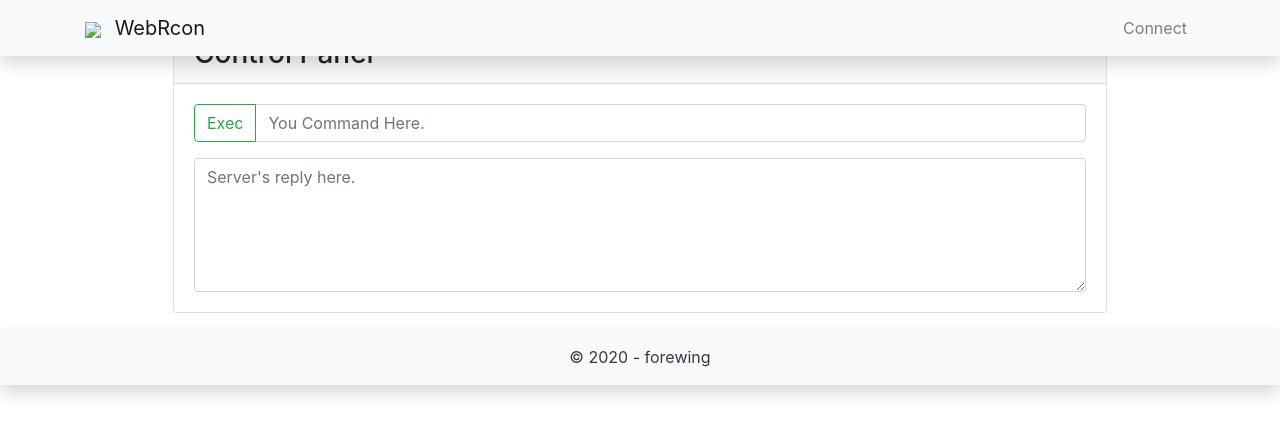
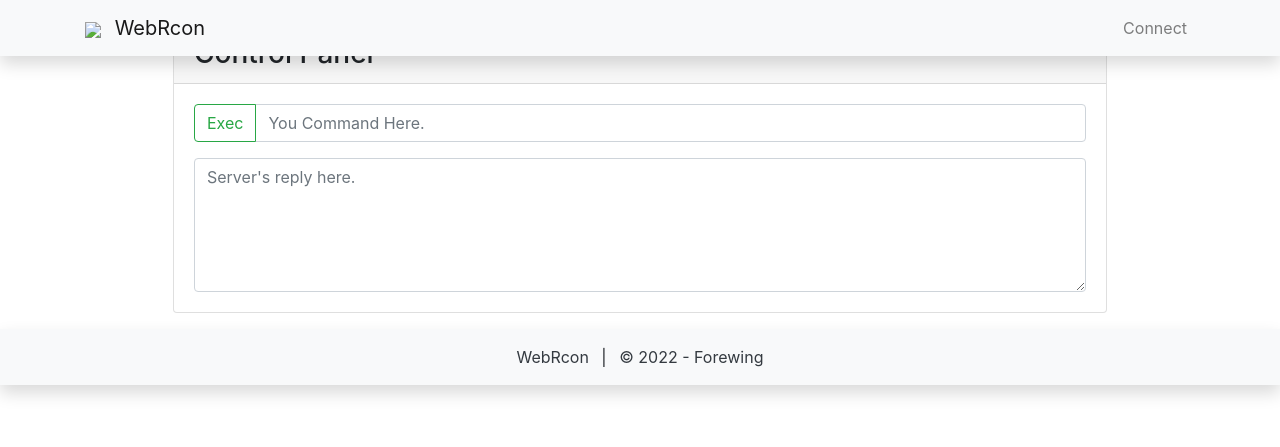
Before and after one commit to forewing/webrcon-server, a Python web app: template templates/index.html in a window 1280 px wide. Shown: the top 447 px of the page. Run offline with Jinja, Linux system fonts and the light colour scheme; the template is opened without the code that fills it, so the values that code supplies are empty; some libraries are stand-ins or nearby versions.

Commit message:
update footer

```diff
--- a/templates/index.html
+++ b/templates/index.html
@@ -79,8 +79,12 @@
 
         <footer class="footer bg-light shadow" style="padding: 1rem; text-align: center;">
             <div class="container mb-0">
-                <a href="https://github.com/forewing/webrcon-server" target="_blank" class="text-dark">&copy; 2020 -
-                    forewing</a>
+                <a href="https://github.com/forewing/webrcon-server" target="_blank" class="text-dark">WebRcon</a>
+                <span class="mx-2">|</span>
+                <a href="https://github.com/forewing" target="_blank" class="text-dark">&copy;
+                    <script>document.write(new Date().getFullYear())</script> -
+                    Forewing
+                </a>
             </div>
         </footer>
 
```
